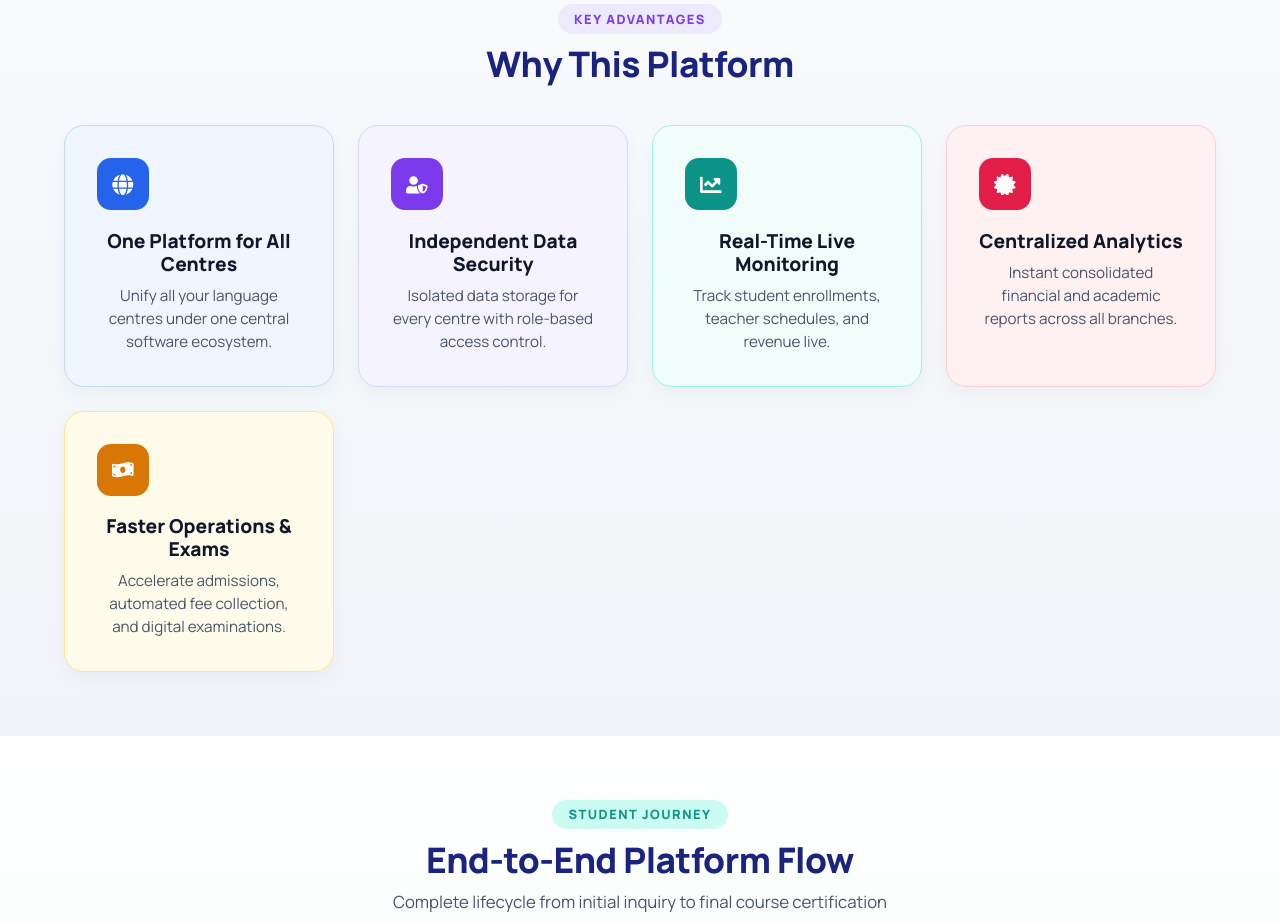
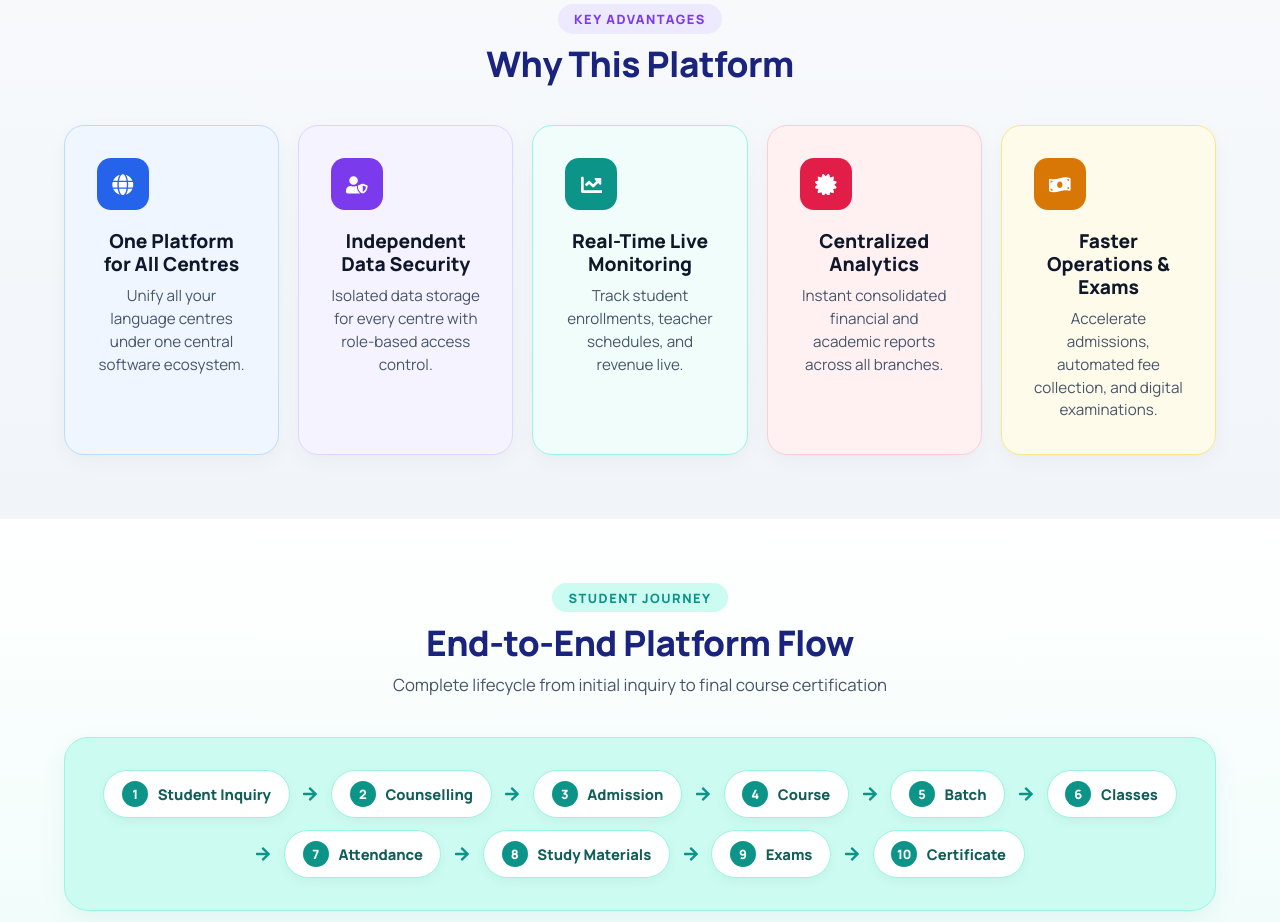
Before and after one commit to Iypan-admin/ISML-Landing-Page-Frontend, a React (Create React App) app: page /franchise in a window 1280 px wide. Shown: the part 1120-2042 px from the top of the page. Built offline with nearby package versions, Linux system fonts and the light colour scheme.

Commit message:
Update Why This Platform section to display all 5 cards in 1 row on desktop

```diff
--- a/src/components/Franchise.css
+++ b/src/components/Franchise.css
@@ -259,8 +259,8 @@
 
 .why-grid {
   display: grid;
-  grid-template-columns: repeat(auto-fit, minmax(260px, 1fr));
-  gap: 1.5rem;
+  grid-template-columns: repeat(5, 1fr);
+  gap: 1.2rem;
 }
 
 .why-card {
```
